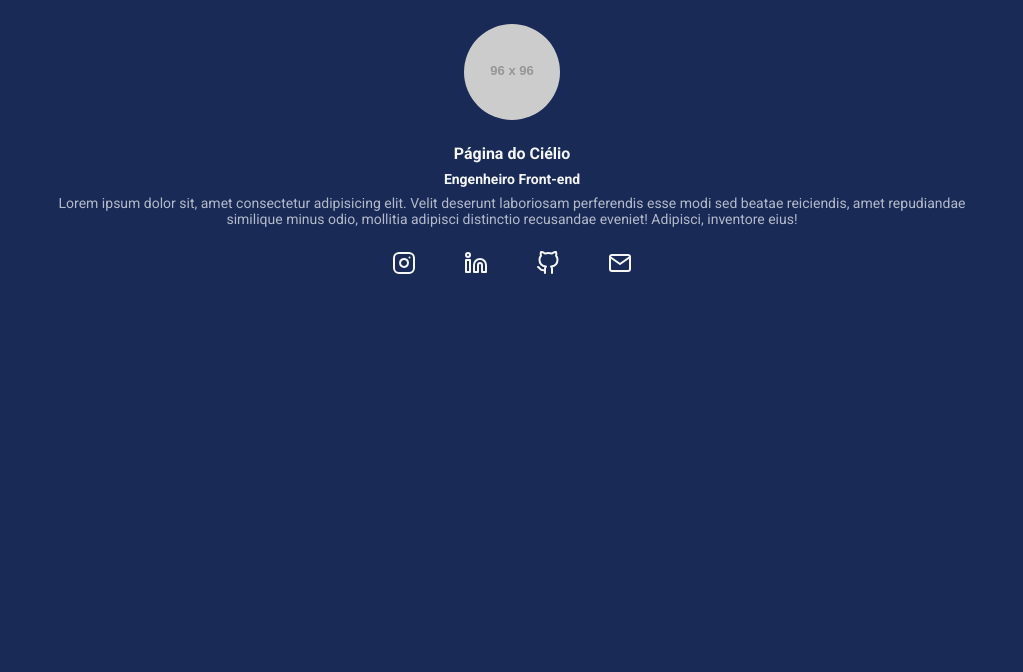
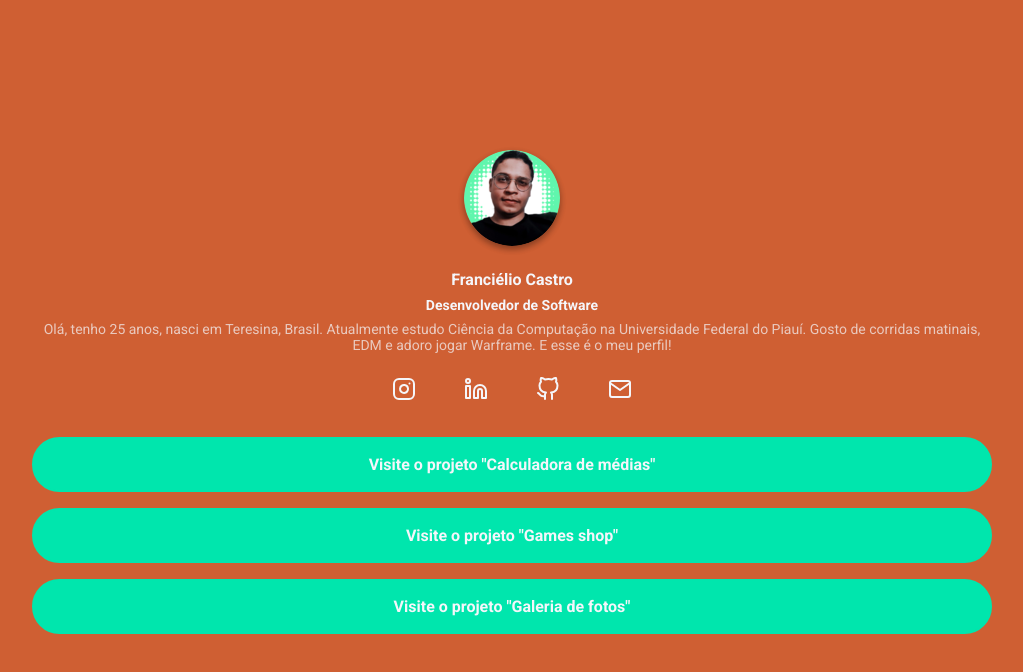
Before and after one commit to Cieliocas/LESS, a website: page index.html in a window 1280 px wide. Shown: the whole page, without its empty margins (128-1151 px from the left). Drawn offline with Linux system fonts and the light colour scheme; placeholder pictures from the web are drawn by us.

Commit message:
first less project

```diff
--- a/index.html
+++ b/index.html
@@ -12,13 +12,12 @@
 <body>
     <div class="container">
     <header>
-            <img class="profile-avatar" src="https://via.placeholder.com/96x96" alt="">
+            <img class="profile-avatar" src="src/images/icon-profile.png" alt="">
             <div class="profile-bio">
-                <h1 class="profile-bio-name">Página do Ciélio</h1>
-                <h2 class="profile-bio-subtitle">Engenheiro Front-end</h2>
+                <h1 class="profile-bio-name">Franciélio Castro</h1>
+                <h2 class="profile-bio-subtitle">Desenvolvedor de Software</h2>
                 <p class="profile-bio-description">
-                    Lorem ipsum dolor sit, amet consectetur adipisicing elit. Velit deserunt laboriosam perferendis esse modi sed beatae reiciendis, amet repudiandae similique minus odio, mollitia adipisci distinctio recusandae eveniet! Adipisci, inventore eius!
-                </p>
+                    Olá, tenho 25 anos, nasci em Teresina, Brasil. Atualmente estudo Ciência da Computação na Universidade Federal do Piauí. Gosto de corridas matinais, EDM e adoro jogar Warframe. E esse é o meu perfil!
             </div>
 
         </header>
@@ -44,7 +43,25 @@
                         <img src="./src/images/mail.svg" alt="Logo do Email">
                     </a>
                 </li>
-
+            </ul>
+        </nav>
+        <nav>
+            <ul class="projects-list">
+                <li class="projects-list-item">
+                    <a href="">
+                        Visite o projeto "Calculadora de médias"
+                    </a>
+                </li>
+                <li class="projects-list-item">
+                    <a href="">
+                        Visite o projeto "Games shop"
+                    </a>
+                </li>
+                <li class="projects-list-item">
+                    <a href="">
+                        Visite o projeto "Galeria de fotos"
+                    </a>
+                </li>
             </ul>
         </nav>
     </div>
--- a/src/styles/main.less
+++ b/src/styles/main.less
@@ -19,10 +19,18 @@ body {
     color: #colors[textColor];
 }
 
+li {
+    list-style: none;
+}
+
 .container {
     max-width: 960px;
     width: 100%;
     margin: 0 auto;
+    height: 100vh;
+    display: flex;
+    flex-direction: column;
+    justify-content: center;
 
     @media @breakpointTablet {
         max-width: 80%;
@@ -33,12 +41,13 @@ body {
 }
 
 header {
-    padding: 24px;
+    padding-bottom: 24px;
 
     .profile-avatar {
         display: block;
         margin: 0 auto 24px;
         border-radius: 50%;
+        box-shadow: rgba(0, 0, 0, 0.16) 0px 3px 6px, rgba(0, 0, 0, 0.23) 0px 3px 6px;
     }
 }
 
@@ -68,7 +77,7 @@ header {
     margin: 0 auto;
 
     li {
-        list-style: none;
+
 
         img {
             transition: all ease .3s;
@@ -78,3 +87,28 @@ header {
         }
     }
 }
+
+.projects-list {
+    margin-top: 32px;
+
+    &-item {
+        a {
+            text-decoration: none;
+            background-color: #colors[$buttonColor];
+            display: block;
+            padding: 16px 20px;
+            margin-bottom: 16px;
+            text-align: center;
+            color: #colors[$textColor];
+            font-weight: bold;
+            border-radius: 30px;
+            border: 2px solid #colors[$buttonColor];
+            transition: all ease .5s;
+
+            &:hover {
+                color: #colors[$buttonColor];
+                background-color: transparent;
+            }
+        }
+    }
+}
--- a/src/styles/maps.less
+++ b/src/styles/maps.less
@@ -1,5 +1,5 @@
 #colors() {
-    backgroundColor: #192a56;
-    buttonColor: #0097e6;
+    backgroundColor: #cc5526ef;
+    buttonColor: #00e6ad;
     textColor: #f5f6fa;
 }
```
Also changed, not shown: .build/styles/main.css, build/styles/main.css, src/images/icon-profile.png (added).
